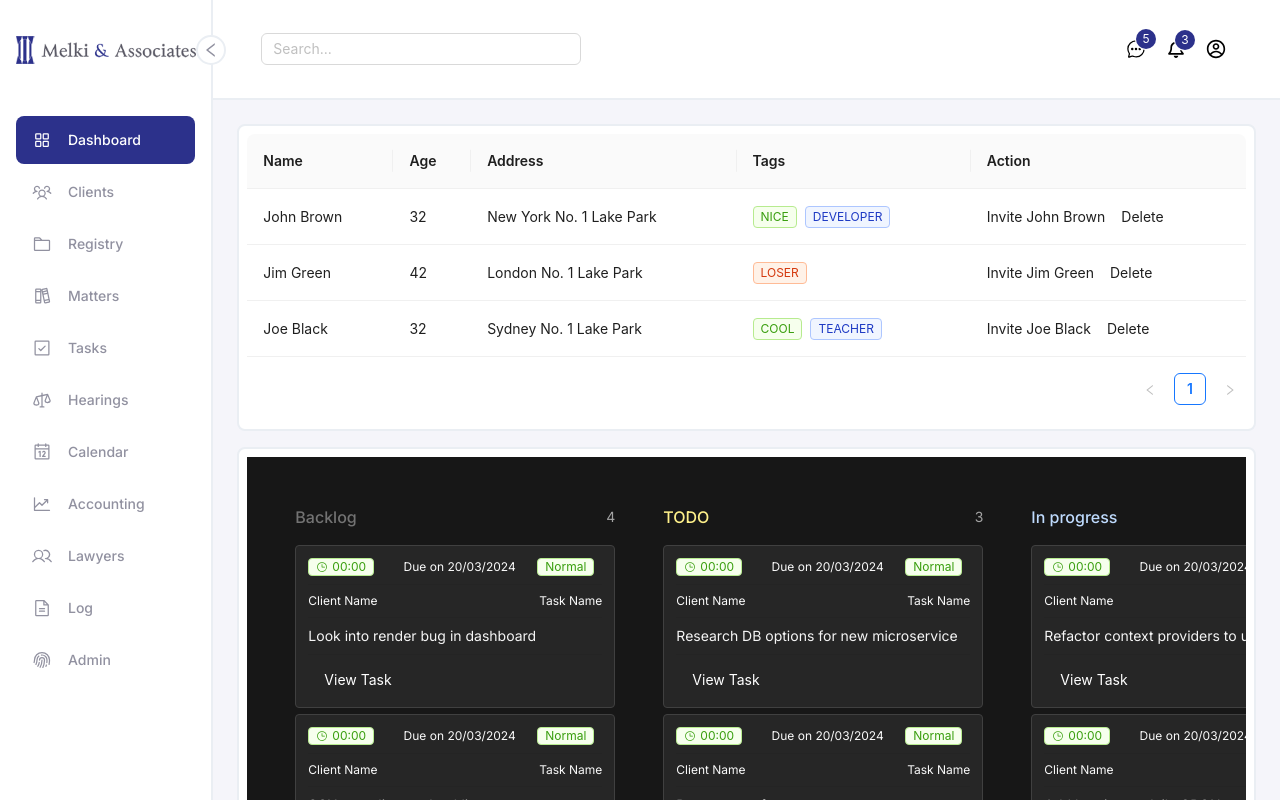
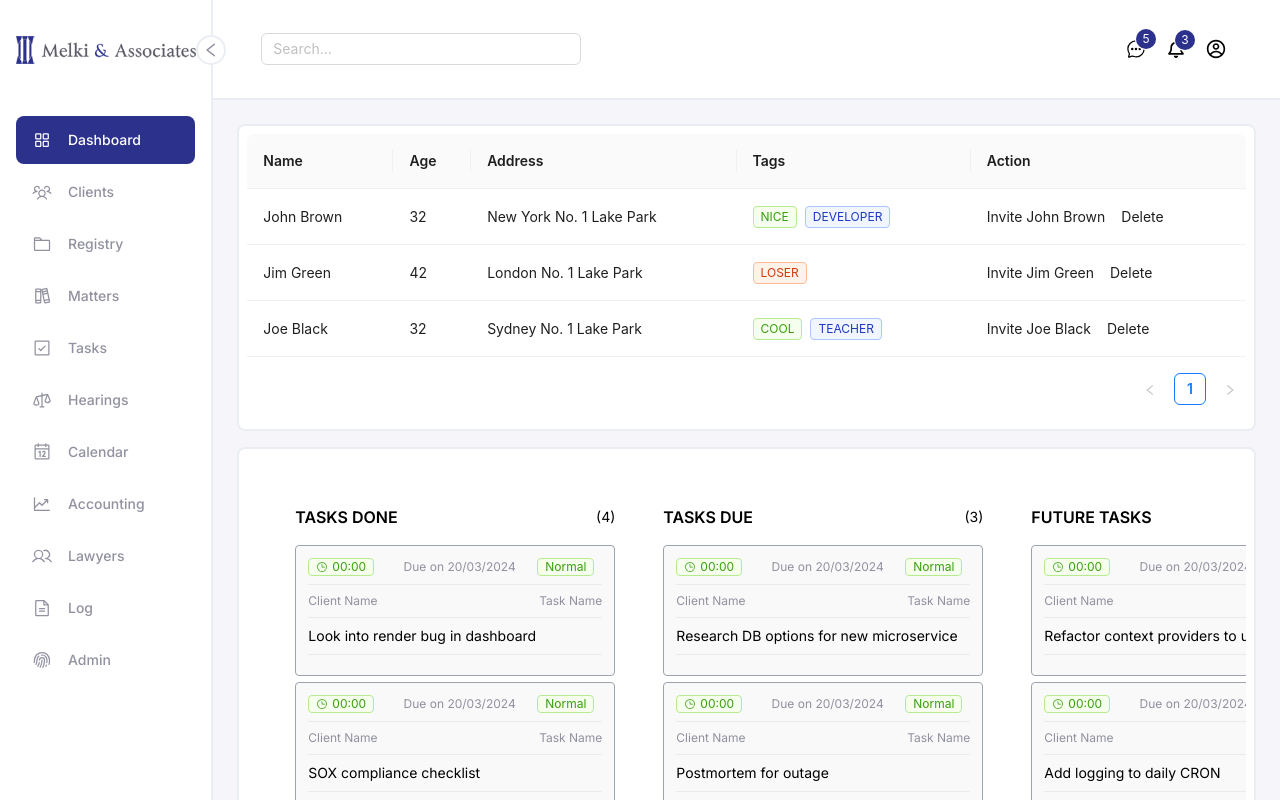
Before and after one commit to FK5/melki-poc, a Next.js app: page /dashboard in a window 1280 px wide. Built offline with nearby package versions, Linux system fonts and the light colour scheme.

Commit message:
kanban borad design fixes

```diff
--- a/src/app/components/CustomKanban.js
+++ b/src/app/components/CustomKanban.js
@@ -10,7 +10,7 @@ import { CustomButton } from './CustomComponents/CustomButton';
 
 export const CustomKanban = () => {
   return (
-    <div className="h-screen w-full bg-neutral-900 text-neutral-50">
+    <div className="h-screen w-full bg-white text-t-gray">
       <Board />
     </div>
   );
@@ -22,21 +22,21 @@ const Board = () => {
   return (
     <div className="flex h-full w-full gap-12 overflow-scroll p-12">
       <Column
-        title="Backlog"
+        title="TASKS DONE"
         column="backlog"
         headingColor="text-neutral-500"
         cards={cards}
         setCards={setCards}
       />
       <Column
-        title="TODO"
+        title="TASKS DUE"
         column="todo"
         headingColor="text-yellow-200"
         cards={cards}
         setCards={setCards}
       />
       <Column
-        title="In progress"
+        title="FUTURE TASKS"
         column="doing"
         headingColor="text-blue-200"
         cards={cards}
@@ -159,15 +159,15 @@ const Column = ({ title, headingColor, cards, column, setCards }) => {
   return (
     <div className="w-80 shrink-0">
       <div className="mb-3 flex items-center justify-between">
-        <h3 className={`font-medium ${headingColor}`}>{title}</h3>
-        <span className="rounded text-sm text-neutral-400">{filteredCards.length}</span>
+        <h3 className={`font-semibold text-black`}>{title}</h3>
+        <span className="rounded text-sm text-black">({filteredCards.length})</span>
       </div>
       <div
         onDrop={handleDragEnd}
         onDragOver={handleDragOver}
         onDragLeave={handleDragLeave}
         className={`h-full w-full transition-colors ${
-          active ? 'bg-neutral-800/50' : 'bg-neutral-800/0'
+          active ? 'bg-gray-400/50' : 'bg-gray-800/0'
         }`}>
         {filteredCards.map((c) => {
           return <Card key={c.id} {...c} handleDragStart={handleDragStart} />;
@@ -188,7 +188,7 @@ const Card = ({ title, id, column, handleDragStart }) => {
         layoutId={id}
         draggable="true"
         onDragStart={(e) => handleDragStart(e, { title, id, column })}
-        className="cursor-grab rounded border border-neutral-700 bg-neutral-800 p-3 active:cursor-grabbing">
+        className="cursor-grab rounded border border-gray-400 bg-gray-100/50 p-3 active:cursor-grabbing">
         <div className="flex flex-col">
           <div className="flex justify-between items-center text-xs">
             <Tag color="green"><div className='flex items-center gap-1'> <PiClock/> <p className='text-xs'>00:00</p></div></Tag>
@@ -201,10 +201,10 @@ const Card = ({ title, id, column, handleDragStart }) => {
             <p>Task Name</p>
           </div>
           <Divider plain={true} className='my-2'/>
-           <p className="text-sm text-neutral-100">{title}</p>
+           <p className="text-sm text-black">{title}</p>
           <Divider plain={true} className='my-2'/>
 
-          <CustomButton color={"priamry"} text={"View Task"} link={"/dashboard"}/>
+          {/* <CustomButton color={"priamry"} text={"View Task"} link={"/dashboard"}/> */}
         </div>
       </motion.div>
     </>
@@ -216,7 +216,7 @@ const DropIndicator = ({ beforeId, column }) => {
     <div
       data-before={beforeId || '-1'}
       data-column={column}
-      className="my-0.5 h-0.5 w-full bg-violet-400 opacity-0"
+      className="my-0.5 h-0.5 w-full bg-primary opacity-0"
     />
   );
 };
```
